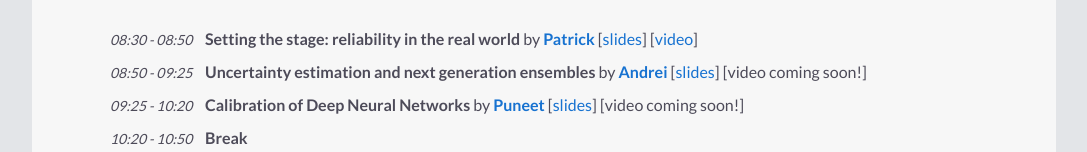
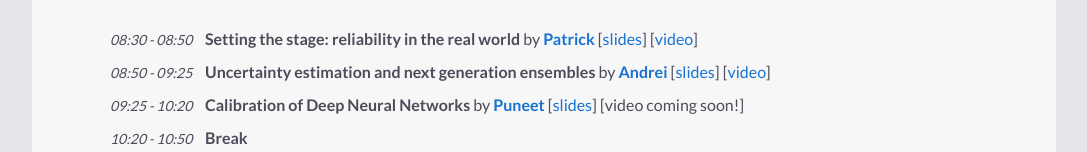
Before and after one commit to abursuc/many-faces-reliability, a plain HTML site: page index.html in a window 1280 px wide. Shown: the part 1381-1533 px from the top of the page, without its empty margins (96-1183 px from the left). Drawn offline with nearby package versions, Linux system fonts and the light colour scheme.

Commit message:
video andrei

```diff
--- a/index.html
+++ b/index.html
@@ -107,7 +107,7 @@
          </p>
           <p>
          <span class="announce_date">08:50 - 09:25 </span>
-          <strong>Uncertainty estimation and next generation ensembles</strong> by  <b><a href="https://abursuc.github.io/">Andrei</a></b> [<a href="https://abursuc.github.io/slides/2023-iccv-reliability/uncertainty.html">slides</a>] [video coming soon!]
+          <strong>Uncertainty estimation and next generation ensembles</strong> by  <b><a href="https://abursuc.github.io/">Andrei</a></b> [<a href="https://abursuc.github.io/slides/2023-iccv-reliability/uncertainty.html">slides</a>] [<a href="https://youtu.be/Jb_CaJpVK2Q">video</a>]
          </p>
           <p>
          <span class="announce_date">09:25 - 10:20 </span>
```
